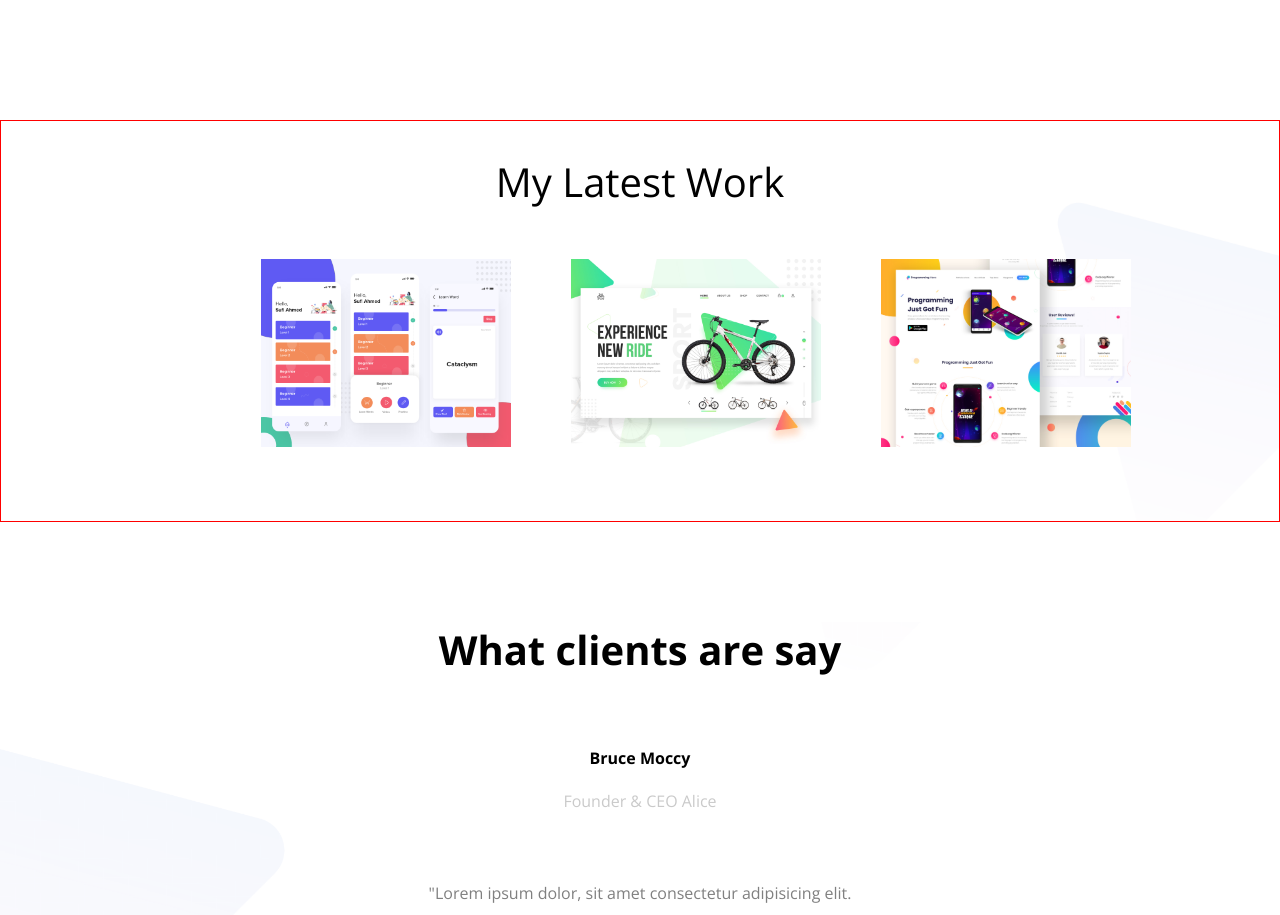
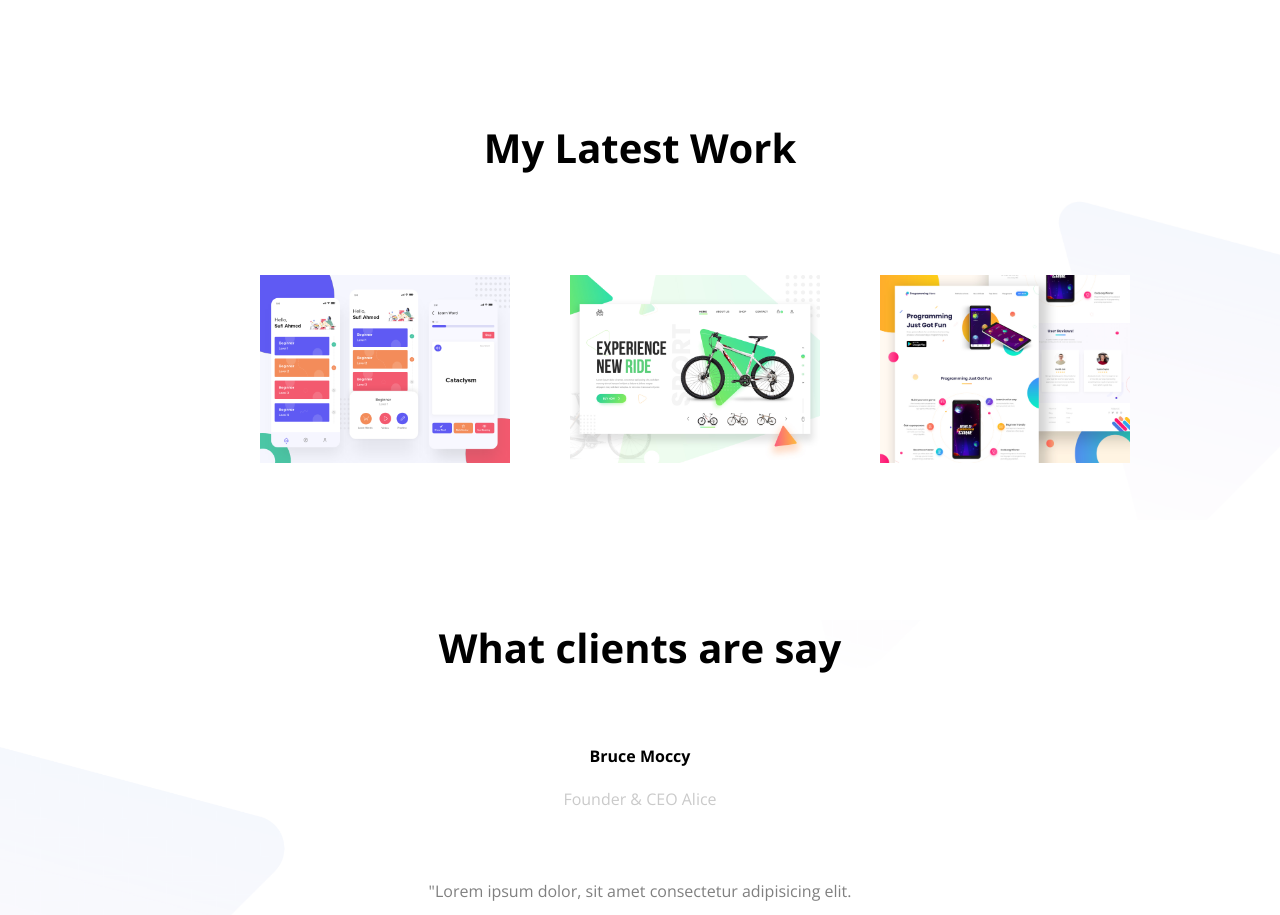
Before and after one commit to sojib-bd/personal-website, a plain HTML site: page index.html in a window 1280 px wide. Shown: the part 1480-2395 px from the top of the page. Drawn offline with nearby package versions, Linux system fonts and the light colour scheme.

Commit message:
modified css file

```diff
--- a/style.css
+++ b/style.css
@@ -71,7 +71,6 @@ section {
 #works {
   background-image: url("images/latest-work-bg.png");
   background-repeat: no-repeat;
-  border: 1px solid red;
   background-position: right;
   background-size: contain;
   height: 400px;
@@ -95,8 +94,7 @@ section {
 .third-part h1 {
   text-align: center;
   font-size: 40px;
-  font-weight: 500;
-  margin-bottom: 50px;
+  margin-bottom: 100px;
 }
 
 .fourth-part {
```
